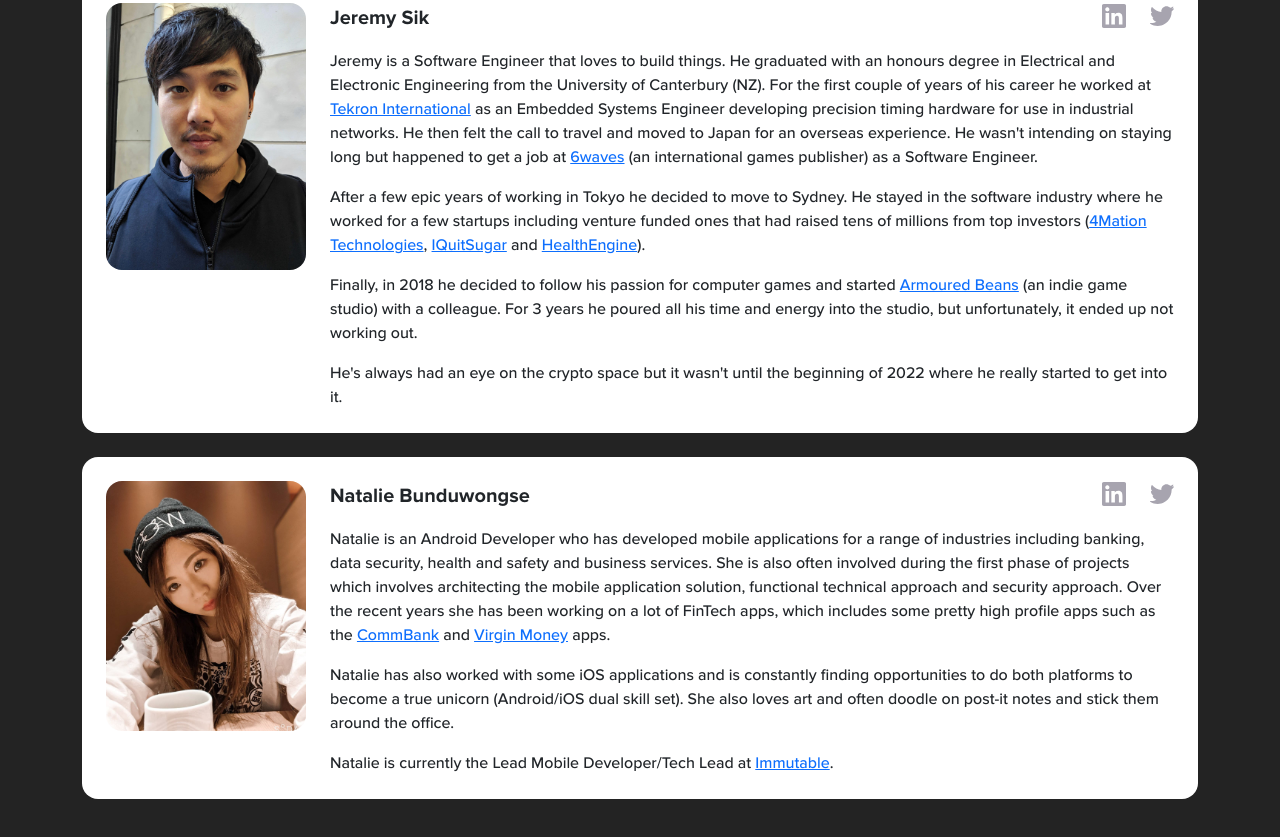
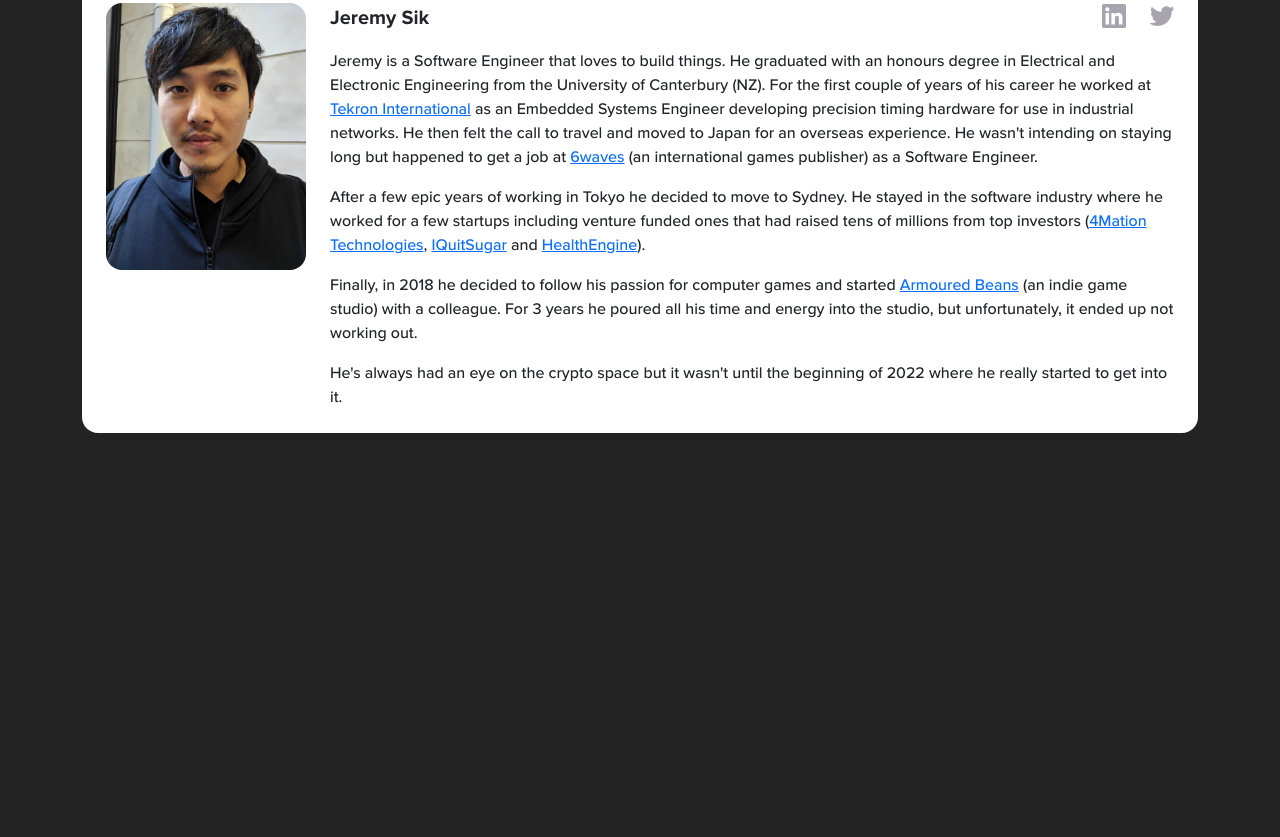
Before and after one commit to jeremysik/iil-website, a website: page src/public/about/index.html in a window 1280 px wide. Shown: the part 699-1536 px from the top of the page. After the commit the page ends 1156 px from the top, so only its background shows below. Drawn offline with Linux system fonts and the light colour scheme.

Commit message:
Update team.

```diff
--- a/package.json
+++ b/package.json
@@ -1,6 +1,6 @@
 {
   "name": "iil-website",
-  "version": "0.0.10",
+  "version": "0.0.11",
   "description": "IsItLegit website.",
   "main": "./src/index.js",
   "scripts": {
--- a/src/public/about/index.html
+++ b/src/public/about/index.html
@@ -102,40 +102,6 @@
                 </div>
             </div>
         </div>
-        <div class="member-container mb-5">
-            <div class="row">
-                <div class="col col-12 col-md-auto d-flex justify-content-center d-md-block">
-                    <img class="profile-image" src="/asset/natalie_profile.jpg">
-                </div>
-                <div class="col">
-                    <div class="row mb-3 mt-4 mt-md-0">
-                        <div class="col fs-5 text-bold">
-                            Natalie Bunduwongse
-                        </div>
-                        <div class="col col-auto">
-                            <a href="https://www.linkedin.com/in/nataliebunduwongse/" target="_blank"><img class="social-icon" src="/asset/linkedIn_grey_logo.svg"></a>
-                        </div>
-                        <div class="col col-auto">
-                            <a href="https://twitter.com/nattbunx" target="_blank"><img class="social-icon" src="/asset/twitter_grey_logo.svg"></a>
-                        </div>
-                    </div>
-                    <p>
-                        Natalie is an Android Developer who has developed mobile applications for a range of industries including banking, data security, health and safety and business services.
-                        She is also often involved during the first phase of projects which involves architecting the mobile application solution, functional technical approach and security approach.
-                        Over the recent years she has been working on a lot of FinTech apps, which includes some pretty high profile apps such as the
-                        <a href="https://www.commbank.com.au/digital-banking/commbank-app.html" target="_blank">CommBank</a> and
-                        <a href="https://virginmoney.com.au/products/credit-card/multi-credit-cards/mobile-app" target="_blank">Virgin Money</a> apps.
-                    </p>
-                    <p>
-                        Natalie has also worked with some iOS applications and is constantly finding opportunities to do both platforms to become a true unicorn (Android/iOS dual skill set).
-                        She also loves art and often doodle on post-it notes and stick them around the office.
-                    </p>
-                    <span>
-                        Natalie is currently the Lead Mobile Developer/Tech Lead at <a href="https://www.immutable.com/" target="_blank">Immutable</a>.
-                    </span>
-                </div>
-            </div>
-        </div>
     </div>
 
     <script src="/lib/ethers.umd.min.js"       type="application/javascript" defer></script>
```
